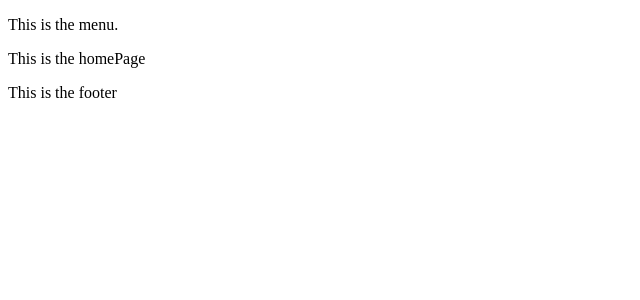
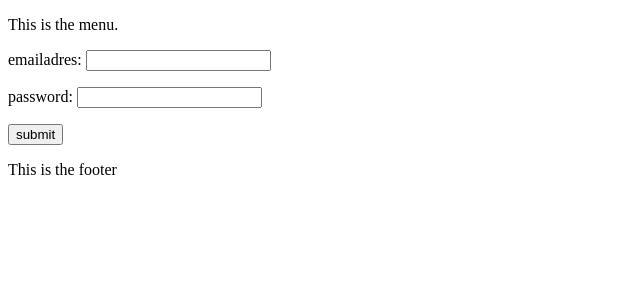
Before and after one commit to jhhest/game-app-client, a React (Create React App) app: page / in a window 1280 px wide. Shown: the top 300 px of the page, without its empty margins (0-640 px from the left). Built offline with nearby package versions, Linux system fonts and the light colour scheme.

Commit message:
Login interface. When user fills in input, the input is send to local state

```diff
--- /dev/null
+++ b/src/components/login.jsx
@@ -0,0 +1,48 @@
+import React, { Component } from "react";
+
+export class login extends Component {
+  state = {
+    email: "",
+    password: ""
+  };
+  handleSubmit = async event => {
+    event.preventDeefault();
+  };
+
+  handleChange = event => {
+    const { value } = event.target;
+    console.log("value in handleChange:", value);
+    console.log(event);
+    this.setState({
+      [event.target.name]: event.target.value
+    });
+    console.log("state is", this.state)
+  };
+  render() {
+    return (
+      <form onSubmit={this.handleSubmit}>
+        <p>
+          emailadres:{" "}
+          <input
+            onChange={this.handleChange}
+            type="text"
+            value={this.state.email}
+            name="email"
+          />
+        </p>
+        <p>
+          password:{" "}
+          <input
+            onChange={this.handleChange}
+            type="text"
+            value={this.state.password}
+            name="password"
+          />
+        </p>
+        <button type="submit">submit</button>
+      </form>
+    );
+  }
+}
+
+export default login;
--- a/src/page/home.jsx
+++ b/src/page/home.jsx
@@ -1,11 +1,12 @@
-import React, { Component, Fragment } from "react";
+import React, { Component } from "react";
+import Login from "../components/login";
 
 export class home extends Component {
   render() {
     return (
-      <Fragment>
-        <p>This is the homePage</p>
-      </Fragment>
+      <section>
+        <Login />
+      </section>
     );
   }
 }
```
Also changed, not shown: src/components/signup.jsx (added, +13 -0 lines), src/store/users/actions.js (renamed from src/store/users/action.js).
